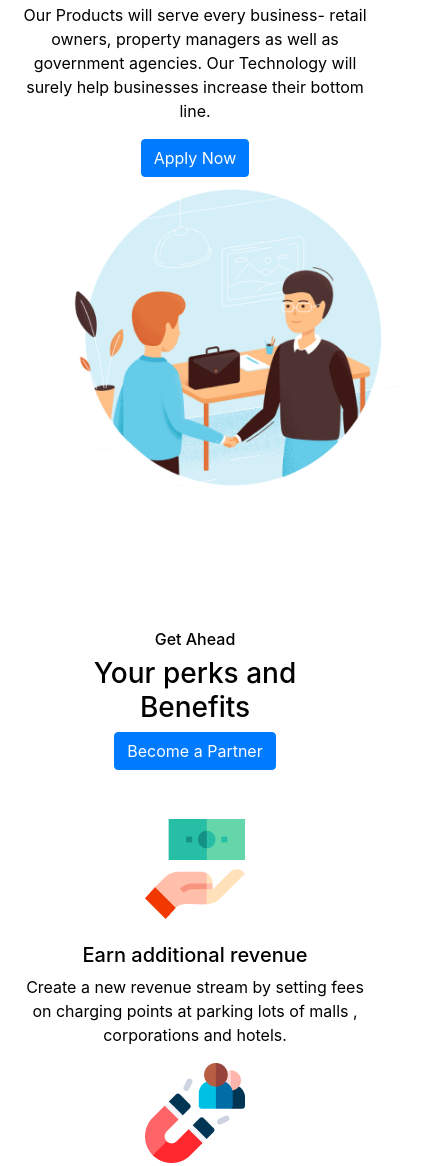
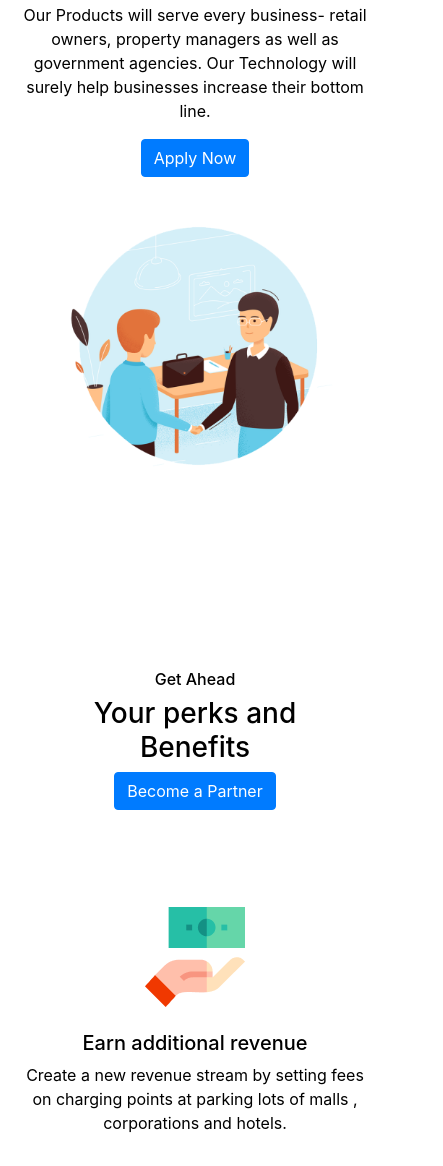
Before and after one commit to sar456/Valerio-Electric-Website, a plain HTML site: page website/pages/partners.html in a window 390 px wide. Shown: the part 253-1419 px from the top of the page, 443 px wide, since content can reach past the window. Drawn offline with Linux system fonts and the light colour scheme.

Commit message:
partners

```diff
--- a/website/css/style.css
+++ b/website/css/style.css
@@ -70,6 +70,10 @@ li{
 		display: none;
 	}
 
+	.partner2 .row .col-md-4{
+		margin-bottom: 1.5em;
+	}
+
 }
 
 @media (min-width: 768px){
@@ -79,9 +83,10 @@ li{
 }
 
 
-@media (max-width: 576px){
+@media (max-width: 996px){
 	.partner1 .row img{
-		height: 90%;
+		height: 65%;
+		margin-top: 2.5em;
 	}
 }
 
```
Also changed, not shown: website/pages/partners.html (line endings or trailing spaces).
